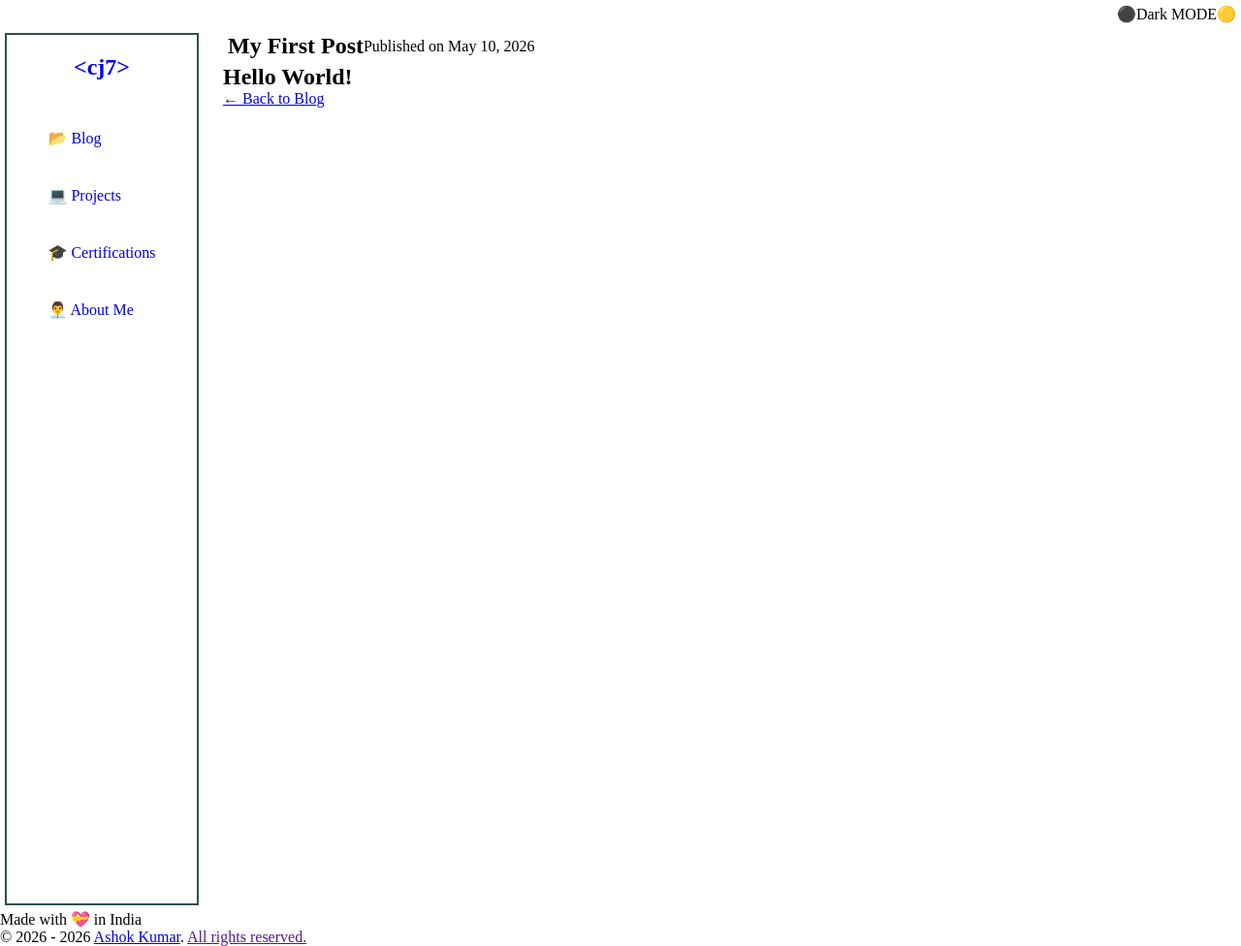
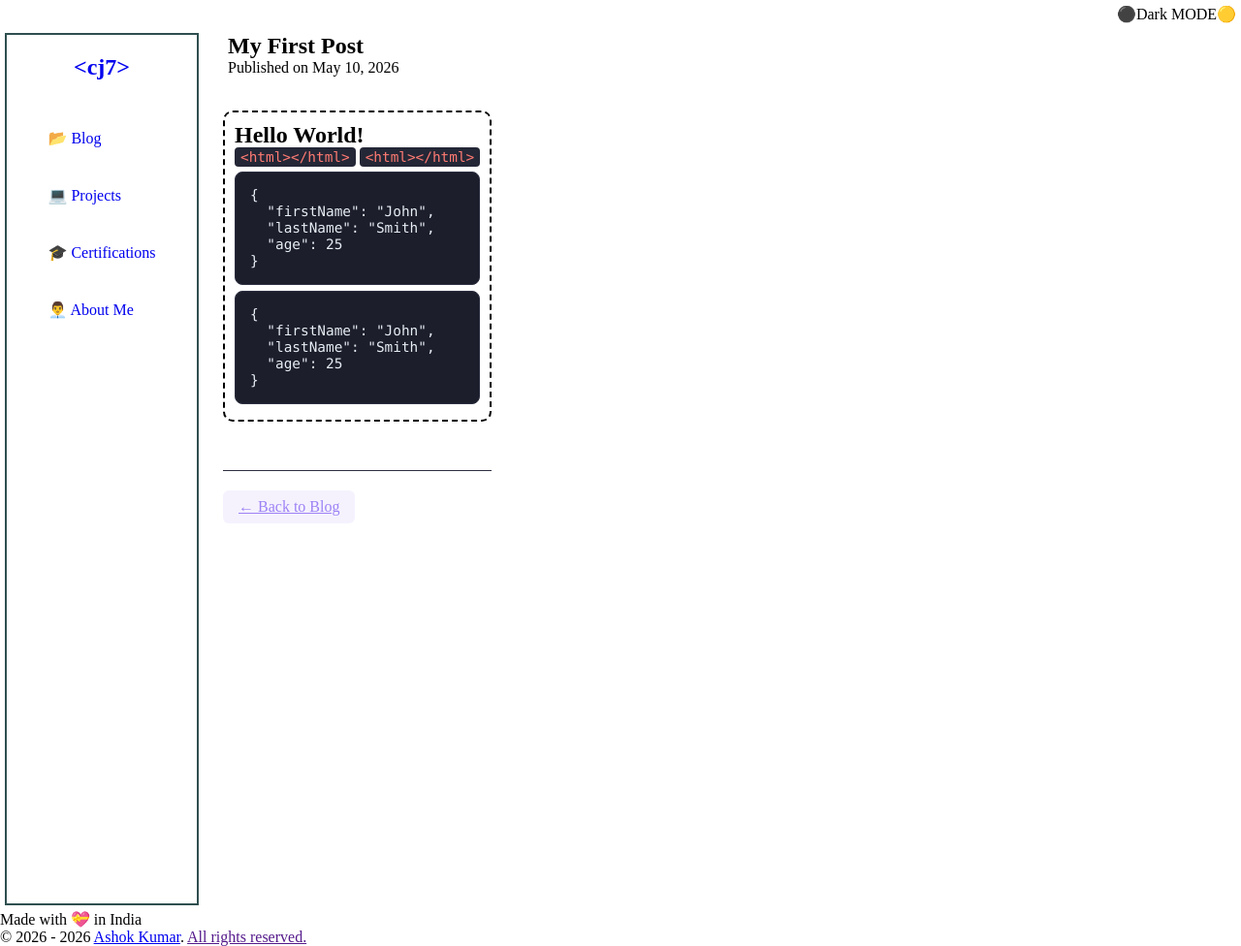
Before and after one commit to cj7-code-journey/cj7-code-journey.github.io, a Jekyll site: the page built from _posts/2026-05-10-my-first-post.md, in a window 1280 px wide. Shown: the whole page at 97% size. Built offline with Jekyll 4.4.1, drawn with Linux system fonts in a browser that asks for light colours.

Commit message:
Apply: basic styles on Blog page and post.html

````diff
--- a/_posts/2026-05-10-my-first-post.md
+++ b/_posts/2026-05-10-my-first-post.md
@@ -4,3 +4,20 @@ title: My First Post
 ---
 
 # Hello World!
+`<html></html>`
+`<html></html>`
+
+```
+{
+  "firstName": "John",
+  "lastName": "Smith",
+  "age": 25
+}
+```
+```
+{
+  "firstName": "John",
+  "lastName": "Smith",
+  "age": 25
+}
+```
--- a/assets/css/main.scss
+++ b/assets/css/main.scss
@@ -1,36 +1,42 @@
 ---
 ---
-
 :root {
-    --bg-color: #161822;         /* Dark Theme Background */
-    --text-main: #a9a9b3;        /* Light grey text for paragraphs */
-    --text-heading: #ffffff;     /* Pure white for headings */
-    --accent-color: #9d82f5;     /* Premium Purple link color */
+    --bg-color: #161822;
+    /* Dark Theme Background */
+    --text-main: #a9a9b3;
+    /* Light grey text for paragraphs */
+    --text-heading: #ffffff;
+    /* Pure white for headings */
+    --accent-color: #9d82f5;
+    /* Premium Purple link color */
     --sidebar-width: 200px;
     --normal-font-size: 18px;
     --border-color: #2c2f40;
 }
 
 //reset
-*{
+* {
     margin: 0;
     padding: 0;
     box-sizing: border-box;
 }
+
 //header
-header{
+header {
     display: flex;
     justify-content: flex-end;
     align-items: center;
     margin: 5px;
 }
+
 //wrapper->sidebar + Main content
-.layout-wrapper{
+.layout-wrapper {
     display: flex;
     gap: 20px;
 }
+
 //sidebar with navbar
-.sidebar{
+.sidebar {
     display: flex;
     flex-direction: column;
     gap: 50px;
@@ -38,25 +44,27 @@ header{
     min-width: 200px;
     width: var(--sidebar-width);
     height: 100vh;
-    border:2px solid darkslategray;
+    border: 2px solid darkslategray;
     padding: 20px;
     margin: 5px;
 }
 
-.sidebar a{
+.sidebar a {
     text-decoration: none;
 }
 
-.nav-links{
+.nav-links {
     display: flex;
     flex-direction: column;
-    gap:40px;
+    gap: 40px;
 }
 
 //Main Content index.md
 
 //hero section
-.hero-section, .posts-section, .projects-section{
+.hero-section,
+.posts-section,
+.projects-section {
     margin: 20px 0;
     padding: 20px;
     display: flex;
@@ -65,9 +73,87 @@ header{
     font-size: var(--normal-font-size);
 }
 
-.hero-links, .post-item, .project-wrapper{
+.hero-links,
+.post-item,
+.project-wrapper {
     display: flex;
     gap: 20px;
 }
 
 //blog page
+.container {
+    display: flex;
+    flex-direction: column;
+    gap: 20px;
+    font-size: var(--normal-font-size);
+}
+
+.post-item {
+    margin-bottom: 15px;
+}
+
+.post-container {
+    display: flex;
+    flex-direction: column;
+    gap: 20px;
+}
+
+.post-header {
+    display: flex;
+    flex-direction: column;
+    align-items: flex-start;
+}
+
+.post-body {
+    border: 2px dashed black;
+    border-radius: 10px;
+    padding: 10px;
+    margin: 10px 0;
+}
+
+.post-body code {
+    background-color: #242736;
+    color: #ff7b72;
+    /* Light red/pink for inline code */
+    padding: 2px 6px;
+    border-radius: 4px;
+    font-size: 0.9em;
+    font-family: Consolas, Monaco, 'Andale Mono', 'Ubuntu Mono', monospace;
+}
+
+.post-body pre {
+    background-color: #1c1e2b;
+    border: 1px solid var(--border-color);
+    margin: 6px 0;
+    padding: 15px;
+    border-radius: 8px;
+    overflow-x: auto;
+}
+
+.post-body pre code {
+    background-color: transparent;
+    color: #e6edf3;
+    padding: 0;
+}
+
+.post-footer {
+    margin-top: 20px;
+    padding-top: 20px;
+    border-top: 1px solid var(--border-color);
+}
+
+.back-link {
+    display: inline-block;
+    padding: 8px 16px;
+    background-color: rgba(157, 130, 245, 0.1);
+    color: var(--accent-color);
+    border-radius: 6px;
+    transition: background 0.2s;
+}
+
+.back-link:hover {
+    background-color: rgba(157, 130, 245, 0.2);
+    text-decoration: none;
+}
+
+//projects page
--- a/blog.html
+++ b/blog.html
@@ -4,7 +4,7 @@ title: Blog
 permalink: /blog.html
 ---
 
-
+<div class="container">
 <h1>👨‍💻 Blog</h1>
 <p>Guides, references, and tutorials on programming, web development, and AI. Welcome to my space.</p>
 
@@ -21,3 +21,4 @@ permalink: /blog.html
     <a href="{{ post.url }}">{{ post.title }}</a>
   </div>
 {% endfor %}
+</div>
````
